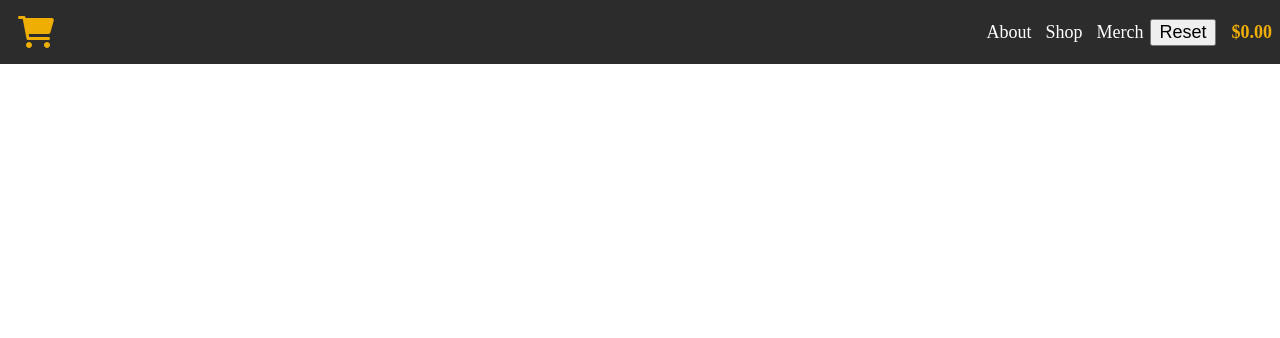
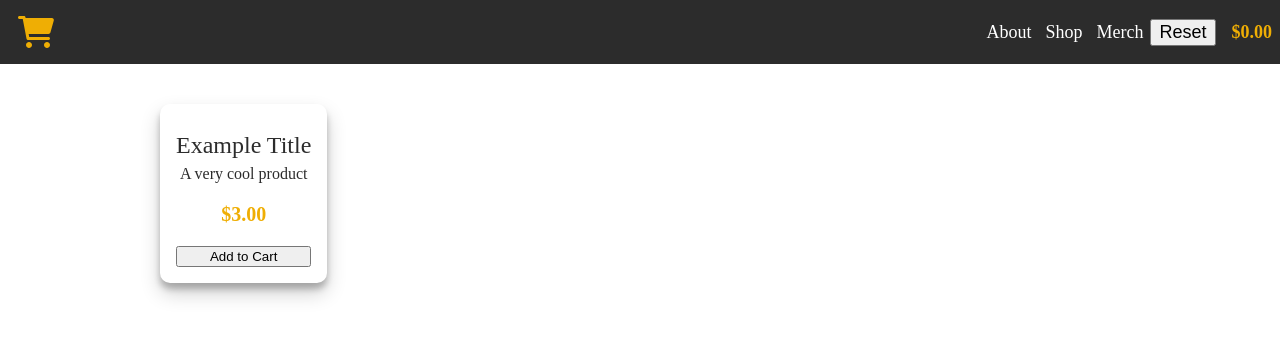
Before and after one commit to sswadkar/web-dev-basics, a plain HTML site: page index.html in a window 1280 px wide. Drawn offline with Linux system fonts and the light colour scheme.

Commit message:
Checkpoint 3

```diff
--- a/assets/css/main.css
+++ b/assets/css/main.css
@@ -81,3 +81,54 @@ body {
     font-weight: 600;
     color: var(--primary);
 }
+.products {
+    padding: 1em;
+}
+
+.product {
+    box-shadow: rgba(0, 0, 0, 0.19) 0px 10px 20px, rgba(0, 0, 0, 0.23) 0px 6px 6px;    border-radius: 10px;
+    padding: 1em;
+    display: flex;
+    flex-direction: column;
+    justify-content: space-around;
+    max-height: 25vh;
+    margin: 1em;
+    width: fit-content;
+}
+
+.product > div > p {
+    text-align: center;
+}
+
+.product-title {
+    font-size: 24px;
+    margin-top: 0.5em;
+    margin-bottom: 0.25em;
+    font-weight: 500;
+}
+
+.product-description {
+    margin-top: 0em;
+    margin-bottom: 0em;
+}
+
+#container {
+    margin: auto;
+    padding-top: 1vh;
+    width: 80%;
+    height: 91vh;
+    display: flex;
+    flex-direction: column;
+}
+
+.price {
+    font-size: 20px;
+    font-weight: 600;
+    color: var(--primary);
+}
+
+.product-bottom {
+    display: flex;
+    flex-direction: column;
+    justify-content: center;
+}
--- a/index.html
+++ b/index.html
@@ -30,6 +30,16 @@
     <div id="info">
     </div>
     <div class="products" id="product-row-one">
+        <div class="product">
+            <div class="product-top">
+            <p class="product-title">Example Title</p>
+            <p class="product-description">A very cool product</p>
+            </div>
+            <div class="product-bottom">
+              <p class="price">$3.00</p>
+              <button type="button" onclick="addToCart(this)" class="add-to-cart">Add to Cart</button>
+            </div>
+          </div>
     </div>
   </div>
 </body>
```
